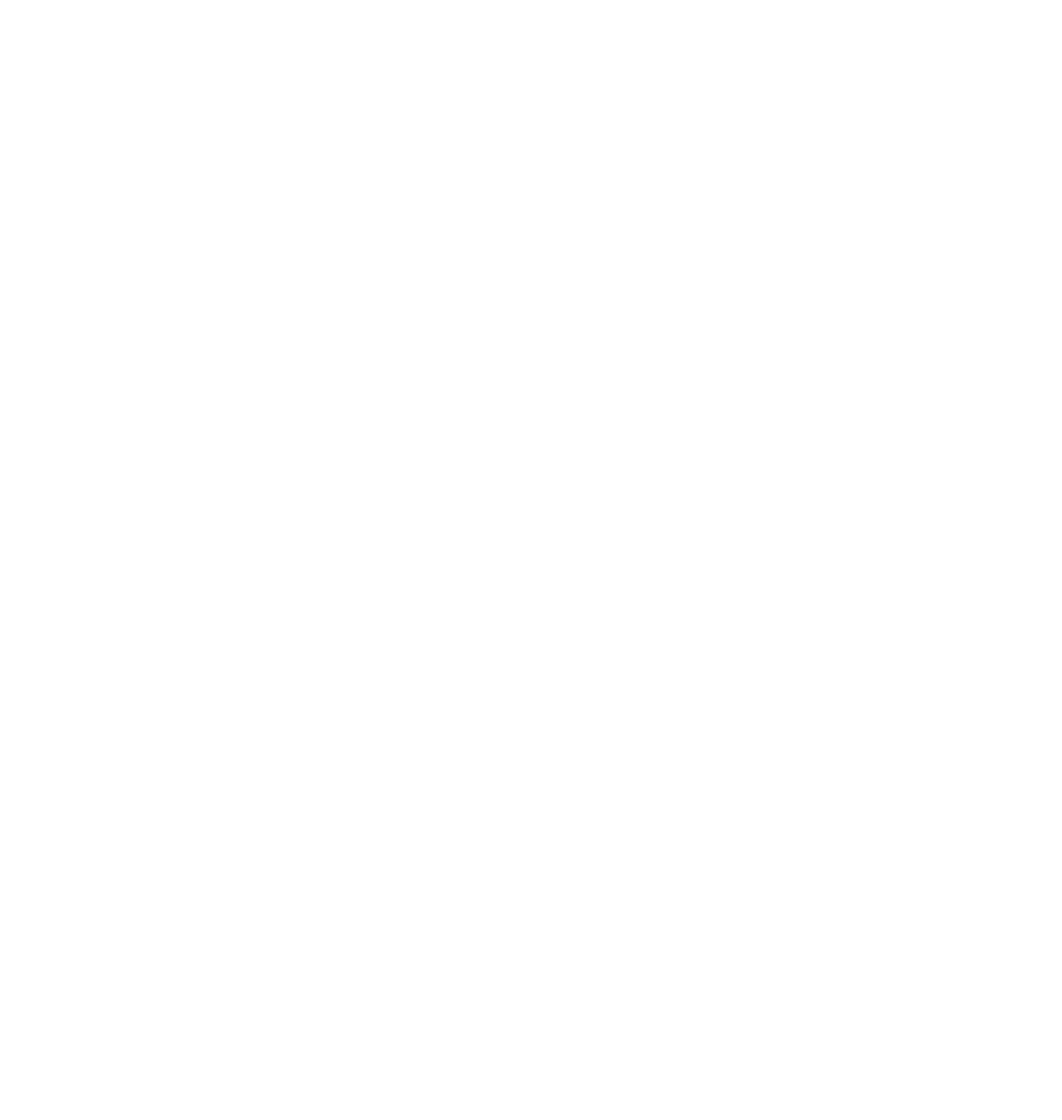
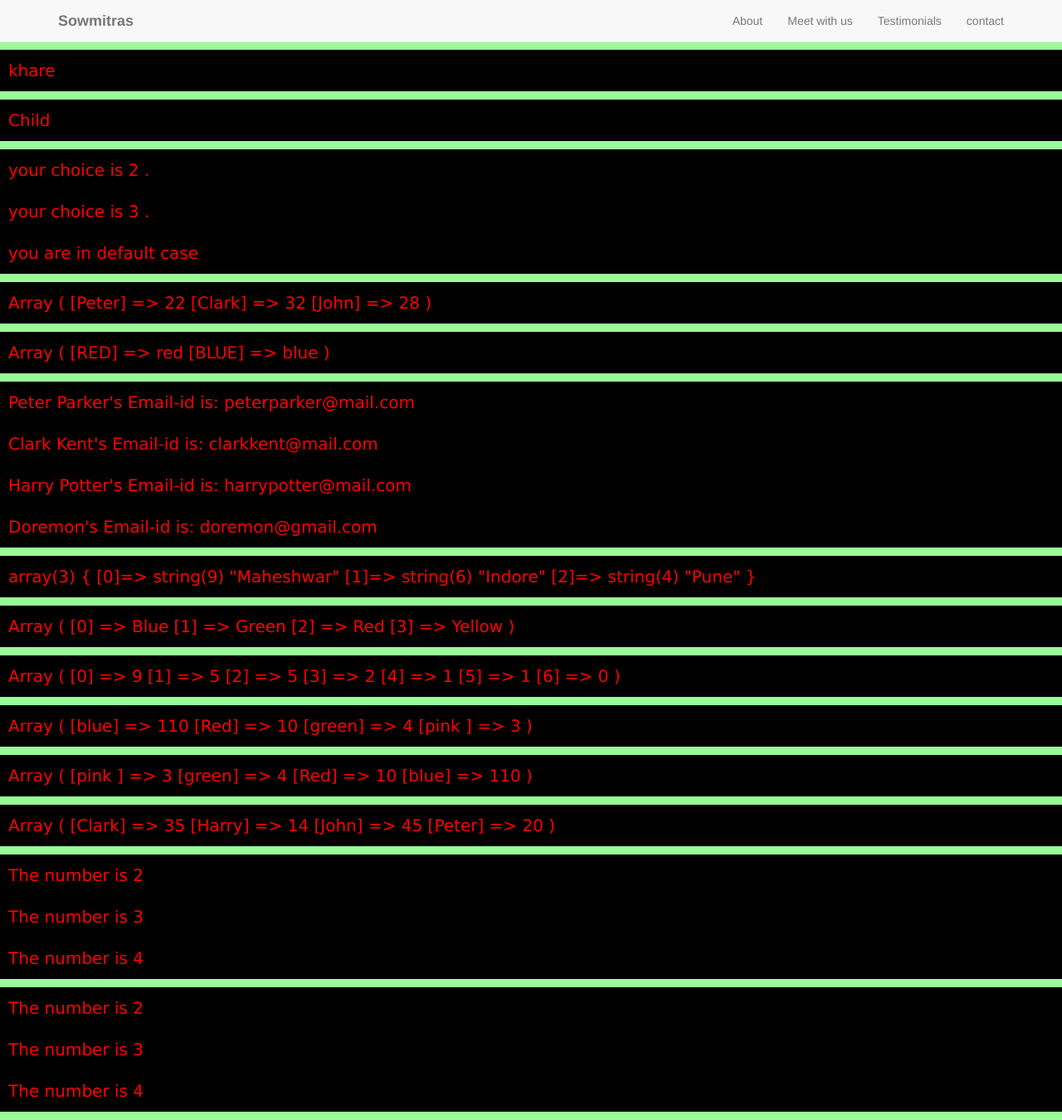
Before and after one commit to sowmitras/codeLabs, a PHP site: page /test2.php in a window 1280 px wide. Before the commit the page is empty. Shown: the whole page at 83% size. Before the commit the page ends 800 px from the top, so only its background shows below. Run offline with PHP 8.4, Linux system fonts and the light colour scheme; some libraries are stand-ins or nearby versions.

Commit message:
Updated Code

```diff
--- a/phpcodelabz/test2.php
+++ b/phpcodelabz/test2.php
@@ -1,7 +1,169 @@
-<?php
+<html>
+    <head>
+        <title>Welcome</title>
+        <link rel="stylesheet" href="css/bootstrap.css"  type="text/css">
+        <link rel="stylesheet" href="css/style.css"  type="text/css">
+    </head>
 
-/*
- * To change this license header, choose License Headers in Project Properties.
- * To change this template file, choose Tools | Templates
- * and open the template in the editor.
- */
+
+
+    <body>
+
+
+        <nav class="navbar navbar-default navbar-fixed-top">
+            <div class="container">
+                <!-- Brand and toggle get grouped for better mobile display -->
+                <div class="navbar-header">
+                    <button type="button" class="navbar-toggle collapsed" data-toggle="collapse" data-target="#bs-example-navbar-collapse-1" aria-expanded="false">
+                        <span class="sr-only">Toggle navigation</span>
+                        <span class="icon-bar"></span>
+                        <span class="icon-bar"></span>
+                        <span class="icon-bar"></span>
+                    </button>
+                    <b><a class="navbar-brand" href="#">Sowmitras </a></b>
+                </div>
+
+
+                <ul class="nav navbar-nav navbar-right">
+                    <li><a href="#">About</a></li>
+                    <li><a href="#">Meet with us</a></li>
+                    <li><a href="#">Testimonials</a></li>
+                    <li><a href="#">contact</a></li>
+
+                </ul>
+            </div>
+        </div>
+    </nav>
+    <div>
+
+        <?php
+        echo '<p class="custom"> Hello, world!</p>';
+        echo '<p class="custom"> ';
+        $number = 45;
+
+        if (!$number == 45) {
+            echo "surbhi";
+        } else {
+            echo "khare";
+        }
+        echo"<br>";
+
+        echo '<p class="custom"> ';
+        $age = 15;
+        echo ($age < 18) ? 'Child' : 'Adult';
+
+        echo"<br>";
+        echo '<p class="custom"> ';
+        $number = 2;
+        switch ($number) {
+            case 1:
+                echo "your choice  is 1";
+                break;
+            case 2:
+                echo "your choice  is 2 . <br>";
+
+            case 3:
+                echo "your choice  is 3 . <br>";
+
+            default :
+                echo "you are in default case";
+                break;
+        }
+        echo"<br>";
+        echo '<p class="custom">';
+        $ages = array("Peter" => 22, "Clark" => 32, "John" => 28);
+        print_r($ages);
+
+        echo "<br>";
+        echo'<p class="custom">';
+        $color[RED] = "red";
+        $color[BLUE] = "blue";
+        print_r($color);
+        //echo $color;
+
+        echo "<br>";
+        echo'<p class="custom">';
+        //multidimensional array
+        $contacts = array(
+            array(
+                "name" => "Peter Parker",
+                "email" => "peterparker@mail.com",
+            ),
+            array(
+                "name" => "Clark Kent",
+                "email" => "clarkkent@mail.com",
+            ),
+            array(
+                "name" => "Harry Potter",
+                "email" => "harrypotter@mail.com",
+            ),
+            array(
+                "name" => "Doremon",
+                "email" => "doremon@gmail.com"
+            )
+        );
+// Access nested value
+        echo "Peter Parker's Email-id is: " . $contacts[0]["email"] . "<br>";
+        echo "Clark Kent's Email-id is: " . $contacts[1]["email"] . "<br>";
+        echo "Harry Potter's Email-id is: " . $contacts[2]["email"] . "<br>";
+        echo "Doremon's Email-id is: " . $contacts[3]["email"] . "<br>";
+
+
+        //indexing through array
+        echo '<p class="custom">';
+        $cities = array("Maheshwar", "Indore", "Pune");
+
+        var_dump($cities) . "<br>";
+
+        //array sort
+        echo '<p class="custom">';
+        $colors = array("Red", "Green", "Blue", "Yellow");
+        sort($colors);
+        print_r($colors) . "<br>";
+
+        echo '<p class="custom">';
+        $numbers = array(5, 2, 1, 9, 0, 5, 1);
+        rsort($numbers);
+        print_r($numbers) . "<br>";
+        // var_dump($numbers);
+
+
+        echo '<p class="custom">';
+        $number = array("pink " => 3, "Red" => 10, "blue" => 110, "green" => 4);
+        arsort($number);
+        print_r($number) . "<br>";
+
+        echo '<p class="custom">';
+        $number = array("pink " => 3, "Red" => 10, "blue" => 110, "green" => 4);
+        asort($number);
+        print_r($number) . "<br>";
+
+        echo '<p class="custom">';
+        $age = array("Peter" => 20, "Harry" => 14, "John" => 45, "Clark" => 35);
+        // Sorting array by value and print
+        ksort($age);
+        print_r($age) . "<br>";
+
+        //while loop
+        echo '<p class="custom">';
+        $i = 1;
+
+        while ($i <= 3) {
+            $i++;
+            echo "The number is " . $i . "<br>";
+        }
+
+        echo'<p class="custom">';
+        $i=1;
+        do{
+    $i++;
+    echo "The number is " . $i . "<br>";
+}
+while($i <= 3);
+
+
+
+        ?>
+
+</body>
+</html>
```
